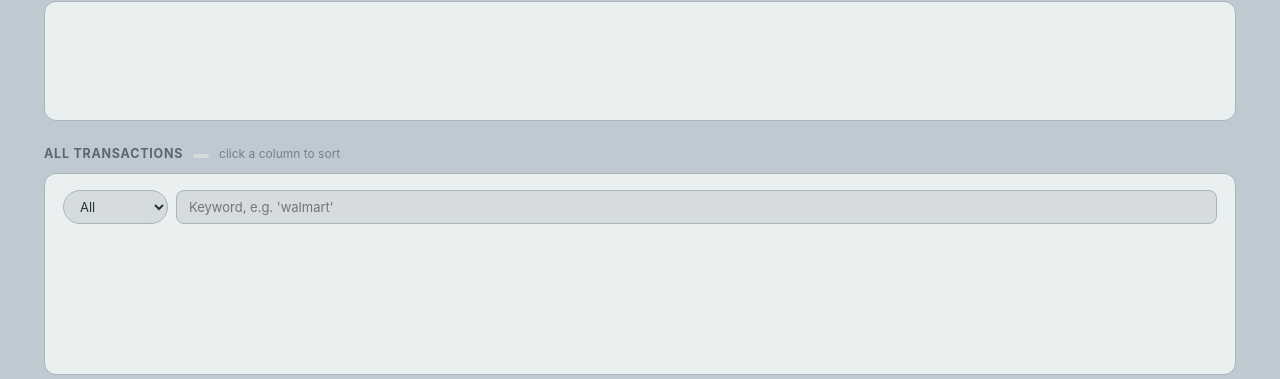
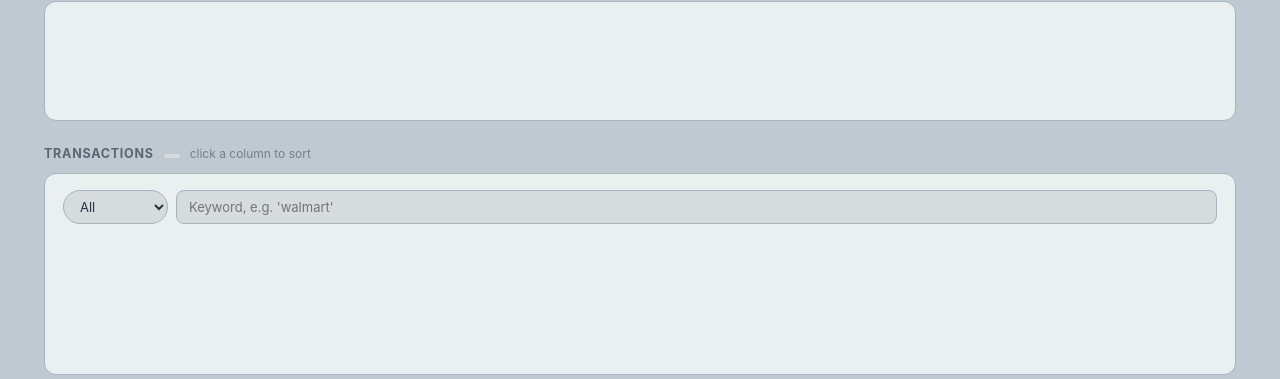
Before and after one commit to igor-starostenko/mercury, a FastAPI app: page /month in a window 1280 px wide. Shown: the part 404-783 px from the top of the page. Run offline with FastAPI, Linux system fonts and the light colour scheme; data that the repository does not hold is empty; some libraries are stand-ins or nearby versions.

Commit message:
UI: rename "All transactions" -> "Transactions" on Month page (#79)
Co-authored-by: Finance-Engineer <finance-engineer@familyfinance.local>

```diff
--- a/app/static/css/app.css
+++ b/app/static/css/app.css
@@ -449,7 +449,7 @@ tr.rule-row.drop-after { box-shadow: inset 0 -2px 0 var(--accent); }
 
 /* ------------------------------------------------- transaction search */
 /* Pill search bar shared by the "Transaction categorization" list
- * (Transactions page) and the "All transactions" table (Month page).
+ * (Transactions page) and the "Transactions" table (Month page).
  * Matching is identical to category rules (case-insensitive partial
  * substring on whitespace-normalized description text), so the hits for
  * a phrase are exactly the rows a rule with that pattern would catch —
--- a/app/static/js/ui.js
+++ b/app/static/js/ui.js
@@ -1287,7 +1287,7 @@ function ruleNoteHTML(t) {
   return `<span class="rule-note${active ? ' rule-note-active' : ''}" title="${esc(title)}">${esc(`rule “${m.pattern}” → ${m.category}`)}${extra}</span>`;
 }
 
-/* Small provenance badge for the "All transactions" table — same
+/* Small provenance badge for the "Transactions" table (Month page) — same
  * vocabulary as the "Set by" column of the categorization list. */
 function setByBadge(t) {
   const map = { manual: 'you', llm: 'LLM', rule: 'rule' };
--- a/app/static/month.html
+++ b/app/static/month.html
@@ -58,7 +58,7 @@
 
   <section class="section">
     <div class="section-head">
-      <h2>All transactions</h2>
+      <h2>Transactions</h2>
       <span class="badge" id="txnCount"></span>
       <!-- Shared hint (ui.js txnSearchHint — same as the Transactions
            page): idle -> sort nudge; while a search is active the
@@ -101,7 +101,7 @@ let _flowCfg = null; // last chart config, so the view toggle re-draws
 
 window.onDataChanged = () => renderMonth(curMonth);
 
-/* Description search + "Set by" dropdown on the "All transactions"
+/* Description search + "Set by" dropdown on the "Transactions"
  * table — the SAME bar as the Transactions page (shared options, wiring
  * and hint logic in ui.js). Search matching is the category-rule
  * semantics (case-insensitive partial substring on whitespace-normalized
```
Also changed, not shown: README.md.
